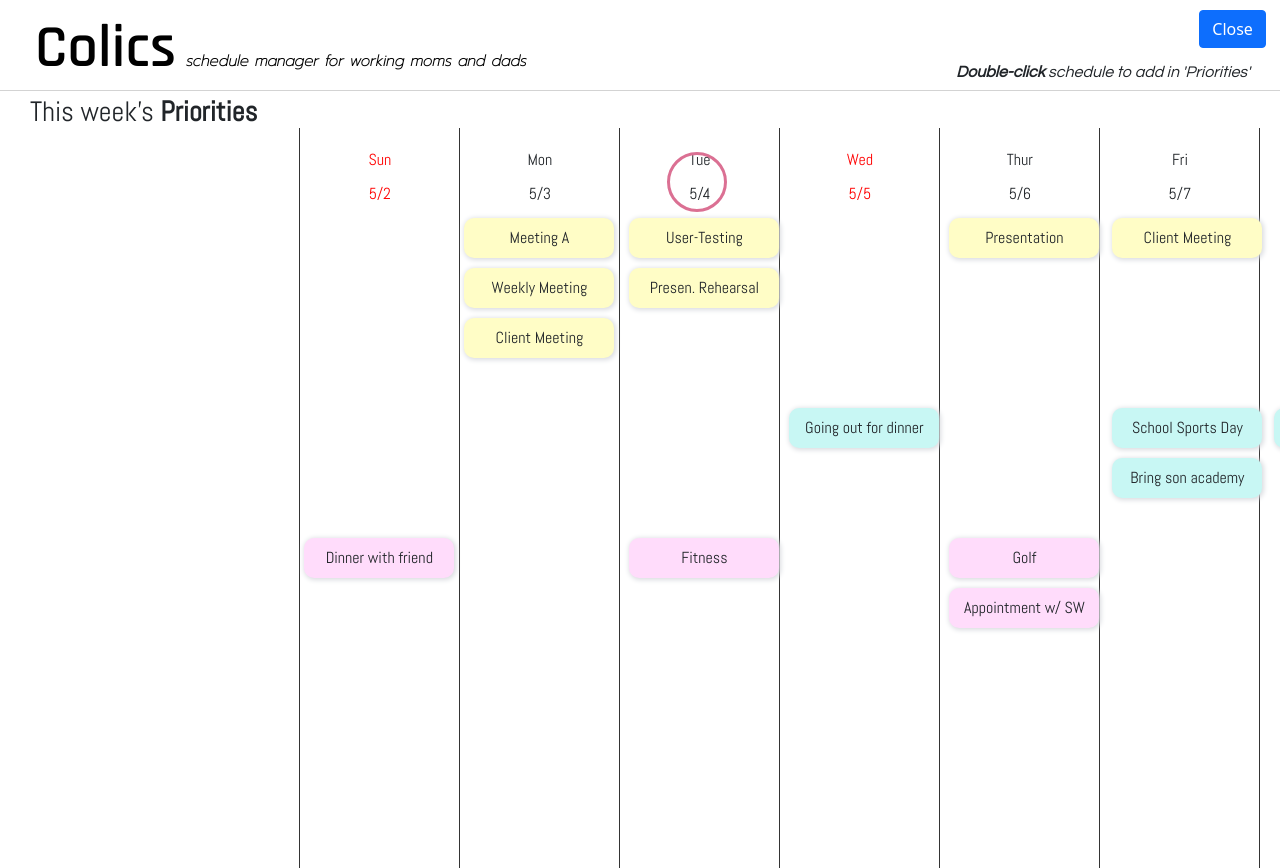
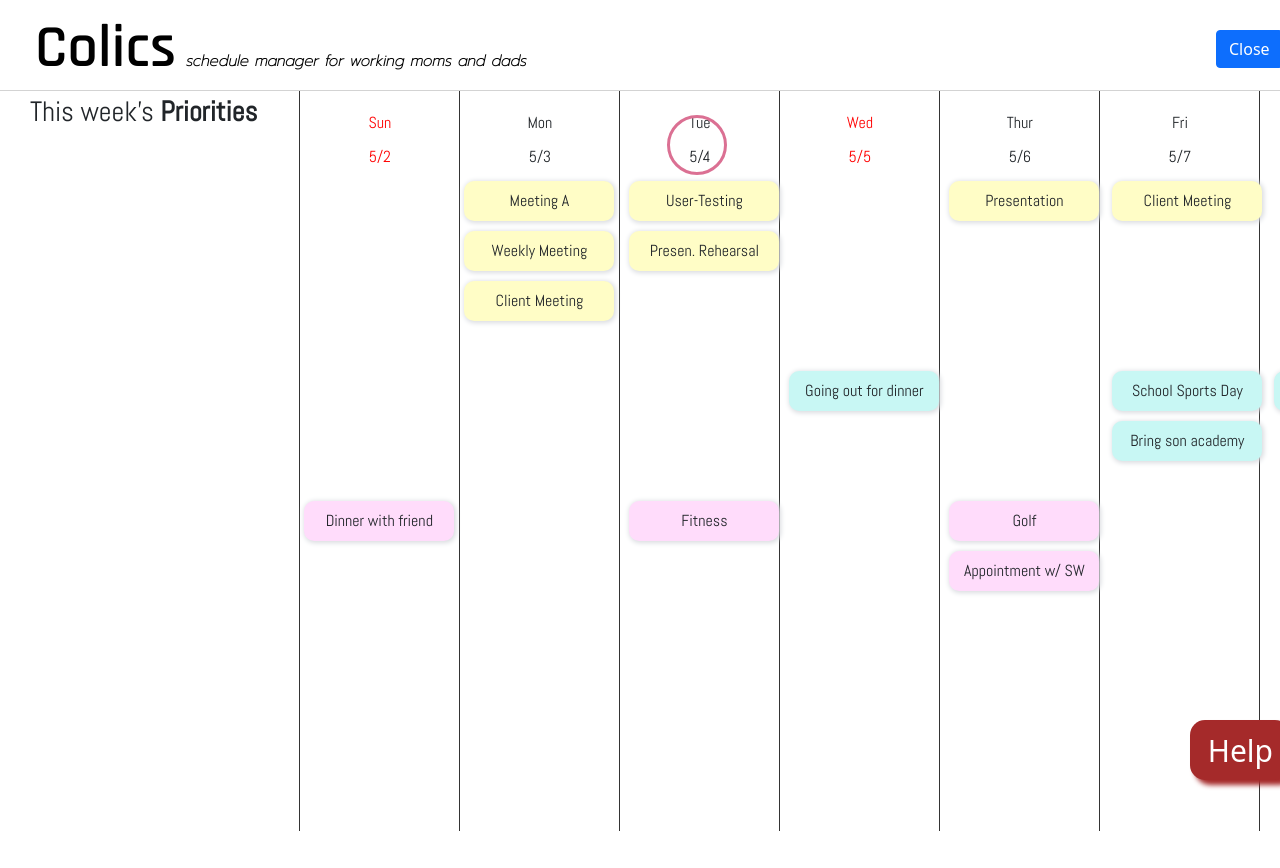
Before and after one commit to dbwk18/HCI-DesignProject, a React (Create React App) app: page /Projects in a window 1280 px wide. Built offline with nearby package versions, Linux system fonts and the light colour scheme.

Commit message:
add help box

```diff
--- a/src/Pages/Mainpage/Mainpage.css
+++ b/src/Pages/Mainpage/Mainpage.css
@@ -6,6 +6,35 @@
 .menubarContainer {
   float: left;
   width: 20%;
+}
+
+.calendar-help {
+  position : fixed;
+  background-color: brown;
+  left: 93%;
+  top: 90%;
+  font-size: 30px;
+  color: white;
+  width: 100px;
+  height: 60px;
+  display: flex;
+  justify-content: center;
+  align-items: center;
+  border-radius: 15px 15px 15px 15px;
+  box-shadow: 5px 5px 5px brown;
+}
+
+.calendar-help-message {
+  position: fixed;
+  background-color: white;
+  left: 66%;
+  top: 80%;
+  width: 33%;
+  height: 10%;
+  font-size: 25px;
+  border: 3px solid black;
+  border-radius: 10px 10px 10px 10px;
+  box-shadow: lightskyblue;
 }
 
 .calendarContainer {
--- a/src/Pages/Mainpage/Mainpage_calendar.js
+++ b/src/Pages/Mainpage/Mainpage_calendar.js
@@ -4,6 +4,8 @@ import React from 'react';
 import Header from '../../Components/Header/Header'
 import Calendar from '../../Components/Calendar/Calendar'
 import Menubar from '../../Components/Menubar/Menubar'
+import {Button} from "react-bootstrap";
+import img_help from '../../Icons/img_help.png'
 
 function Mainpage_calendar(props) {
     // props.mode : boolean으로 이루어진 길이가 4인 리스트. 메뉴바에서 all, work, family, private중 어느 것이 선택되었는지를 나타냄.
@@ -18,11 +20,20 @@ function Mainpage_calendar(props) {
         p = props.location.props
     }
 
+    const show_help = () => {
+        console.log('hi')
+        document.getElementById('help-calendar-message').style.display = 'block'
+    }
+    const hide_help = () => {
+        console.log('hello')
+        document.getElementById('help-calendar-message').style.display = 'none'
+    }
+
     return(
         <div className='Container'>
             <div className = 'headerContainer'>
                 <Header mode = {p.mode}/>
-                <div id="banner"><i><b>Mouseover</b> each schedule to see detail, <b>DoubleClick</b> each schedule to add feedback </i></div>
+                {/* <div id="banner"><i><b>Mouseover</b> each schedule to see detail, <b>DoubleClick</b> each schedule to add feedback </i></div> */}
             </div>
             <div className = 'mainContainer'>
                 <div className='menubarContainer'>
@@ -32,6 +43,15 @@ function Mainpage_calendar(props) {
                     <Calendar mode = {p.mode}/>
                 </div>
             </div>
+            <div id = 'help-calendar' className = 'calendar-help' onMouseEnter = {_ => show_help()} onMouseLeave = {_ => hide_help()}>
+                Help
+            </div>
+            <div id = 'help-calendar-message' className = 'calendar-help-message' style = {{display: 'none'}}>
+                <b>Mouseover</b> each schedule to see detail
+                <br/>
+                <b>DoubleClick</b> each schedule to add feedback
+            </div>
+            {/* <Button className = 'btn btn-primary calendar-help' id = 'calendar-help' size = 'lg' onMouseEnter = {_ => show_help()} onMouseLeave = {_ => hide_help()}>Help</Button> */}
         </div>
     )
 
--- a/src/Pages/Projectpage/Projectpage.css
+++ b/src/Pages/Projectpage/Projectpage.css
@@ -22,10 +22,11 @@
 }
 
 #closeBtn {
-  position: relative;
-  float: right;
-  top: -80px;
-  left: 280px;
+  position: absolute;
+  /* float: right; */
+  /* top: -80px; */
+  left: 95%;
+  top: 30px;
 }
 
 .doneprojectBtn {
@@ -36,3 +37,35 @@
   /* align-items: flex-end; */
   justify-content: center;
 }
+
+.timeline-help {
+  position : fixed;
+  background-color: brown;
+  left: 93%;
+  top: 90%;
+  font-size: 30px;
+  color: white;
+  width: 100px;
+  height: 60px;
+  display: flex;
+  justify-content: center;
+  align-items: center;
+  border-radius: 15px 15px 15px 15px;
+  box-shadow: 5px 5px 5px brown;
+}
+
+.timeline-help-message {
+  position: fixed;
+  background-color: white;
+  left: 65%;
+  top: 82%;
+  width: 35%;
+  height: 8%;
+  font-size: 25px;
+  border: 3px solid black;
+  border-radius: 10px 10px 10px 10px;
+  box-shadow: lightskyblue;
+  display: flex;
+  justify-content: center;
+  align-items: center;
+}
--- a/src/Pages/Projectpage/Projectpage.js
+++ b/src/Pages/Projectpage/Projectpage.js
@@ -15,16 +15,30 @@ function Projectpage() {
     const goto_main = () => {
       history.push('/HCI-DesignProject')
     }
+    const show_help = () => {
+        console.log('hi')
+        document.getElementById('help-timeline-message').style.display = 'block'
+    }
+    const hide_help = () => {
+        console.log('hello')
+        document.getElementById('help-timeline-message').style.display = 'none'
+    }
     return(
         <div className='Container'>
             <div className = 'headerContainer'>
                 <Header />
-                <div id="banner"><i><b>Double-click</b> schedule to add in 'Priorities'</i></div>
+                {/* <div id="banner"><i><b>Double-click</b> schedule to add in 'Priorities'</i></div> */}
                 <Button className = "btn" id = 'closeBtn' onClick = {_ => goto_main()}>Close</Button>
                 {/* 메인 화면으로 돌아갈 수 있습니다 */}
             </div>
             <div className = 'mainContainer'>
                 <Timeline />
+            </div>
+            <div id = 'help-timeline' className = 'timeline-help' onMouseEnter = {_ => show_help()} onMouseLeave = {_ => hide_help()}>
+                Help
+            </div>
+            <div id = 'help-timeline-message' className = 'timeline-help-message' style = {{display: 'none'}}>
+                <b>Double-click</b> schedule to add in 'Priorities'
             </div>
 
         </div>
```
Also changed, not shown: src/Icons/img_help.png (added).
